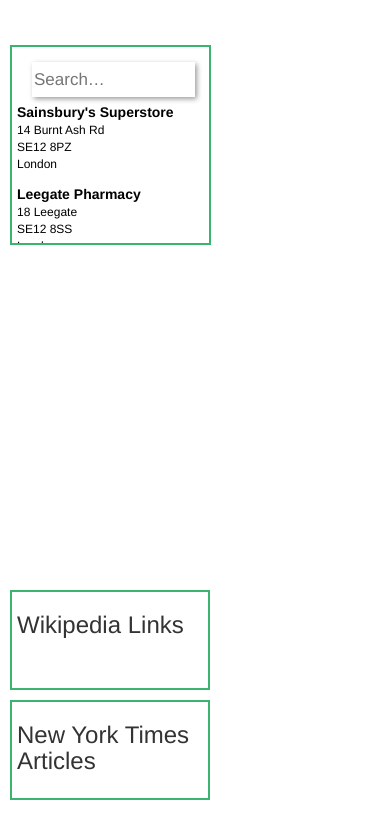
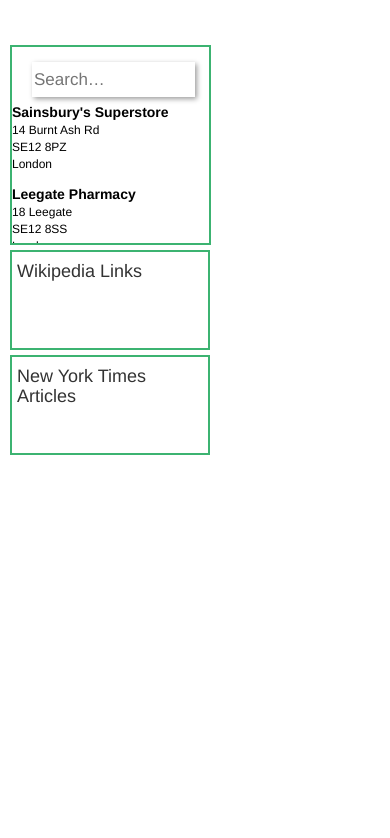
Before and after one commit to FredGH/NeighborhoodMap, a plain HTML site: page index.html in a window 390 px wide. Drawn offline with nearby package versions, Linux system fonts and the light colour scheme; some packages are replaced by stand-ins of ours; a web font is replaced by a local one.

Commit message:
feat: Modification following review 3
small amendment

```diff
--- a/css/custom.css
+++ b/css/custom.css
@@ -114,8 +114,8 @@ hr {
     max-height: 540px;
     background-color: rgba(256,256,256,.9);
     border: solid 2px mediumseagreen;
-    overflow: hidden;
-    }
+    overflow: scroll;
+}
 
 @media screen and (max-width: 770px)  and (max-height: 900px) {
 
@@ -124,7 +124,7 @@ hr {
         max-height: 200px;
         background-color: rgba(256,256,256,.9);
         border: solid 2px mediumseagreen;
-        overflow: hidden;
+        overflow: scroll;
     }
 
     #search-container {
@@ -133,12 +133,11 @@ hr {
         left: 10px;
         z-index: 1;
         width: 98px;
-        height: 10px;
     }
 
     #wikki-container{
         position: fixed;
-        top: 590px;
+        top: 250px;
         left: 10px;
         width: 200px;
         height:100px;
@@ -152,7 +151,7 @@ hr {
 
     #nytimes-container {
         position: fixed;
-        top: 700px;
+        top: 355px;
         left: 10px;
         width: 200px;
         height: 100px;
@@ -162,12 +161,6 @@ hr {
         overflow: scroll;
         background: rgba(256,256,256,.9);
     }
-}
-
-#scroller {
-    height: 480px;
-    overflow: scroll;
-    margin: 0 5px;
 }
 
 #reset:hover {
--- a/index.html
+++ b/index.html
@@ -19,7 +19,7 @@
             <div id="wikki-container">
                 <!-- Trigger the modal with a button -->
                 <div class="wikki-container">
-                    <h3 id="wikipedia-header">Wikipedia Links</h3>
+                    <h4 id="wikipedia-header">Wikipedia Links</h4>
                     <ul data-bind="template: {name: 'wikkipedia', foreach:wikkipediaArrayModel}"></ul>
                     <script type="text/html" id="wikkipedia">
                         <div data-bind="visible: visible">
@@ -37,7 +37,7 @@
         <div class="col-md-6">
             <div id="nytimes-container">
                 <div class="nytimes-container">
-                        <h3 id="nytimes-header">New York Times Articles</h3>
+                        <h4 id="nytimes-header">New York Times Articles</h4>
                         <ul data-bind="template: {name: 'nyTimes', foreach:nyTimesArrayModel}"></ul>
                         <script type="text/html" id="nyTimes">
                             <div data-bind="visible: visible">
@@ -55,7 +55,7 @@
             <div id="search-container">
                 <div id="search-nav">
                     <input id="input" placeholder="Search…" data-bind="textInput: query, valueUpdate: 'keydown'" autocomplete="off">
-                        <div id="scroller">
+                        <div>
                             <ul data-bind="template: {name: 'marker', foreach:markersModel}"></ul>
                             <script type="text/html" id="marker">
                             <div data-bind="visible: visible">
```
